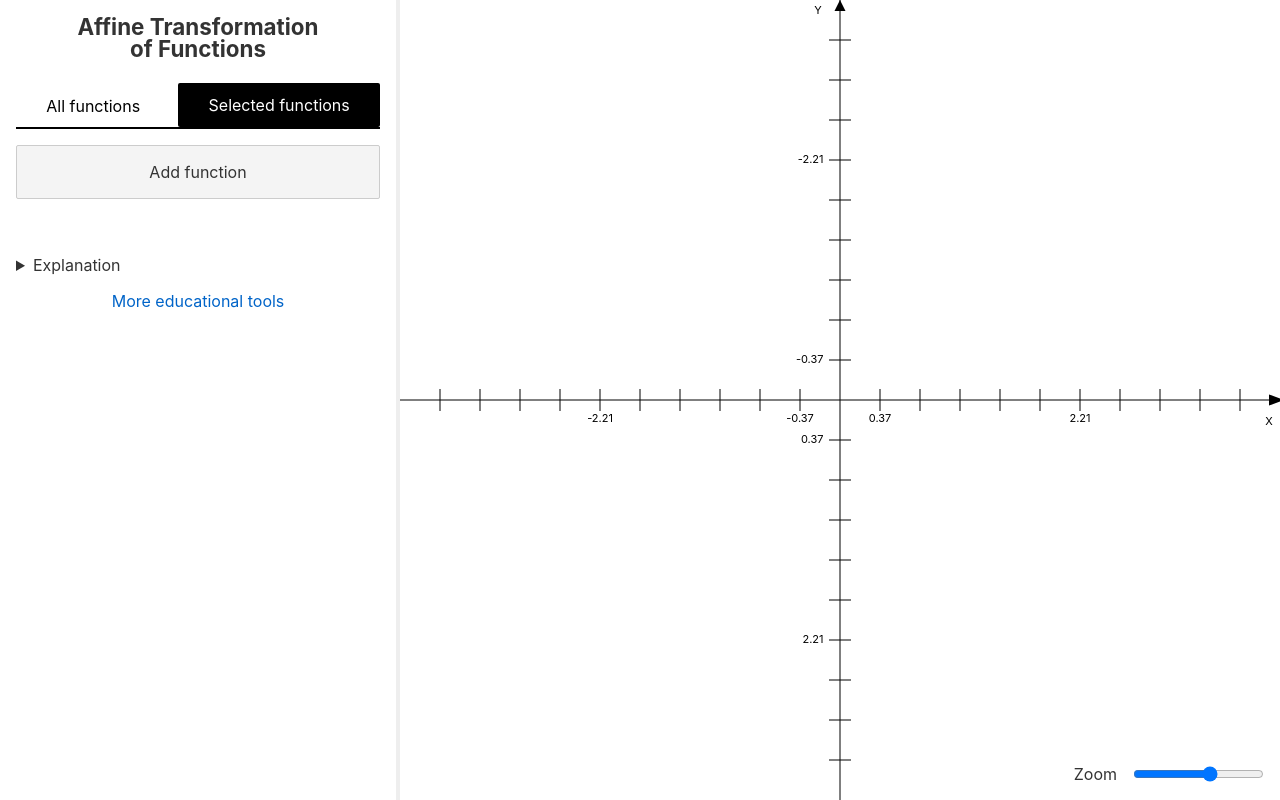
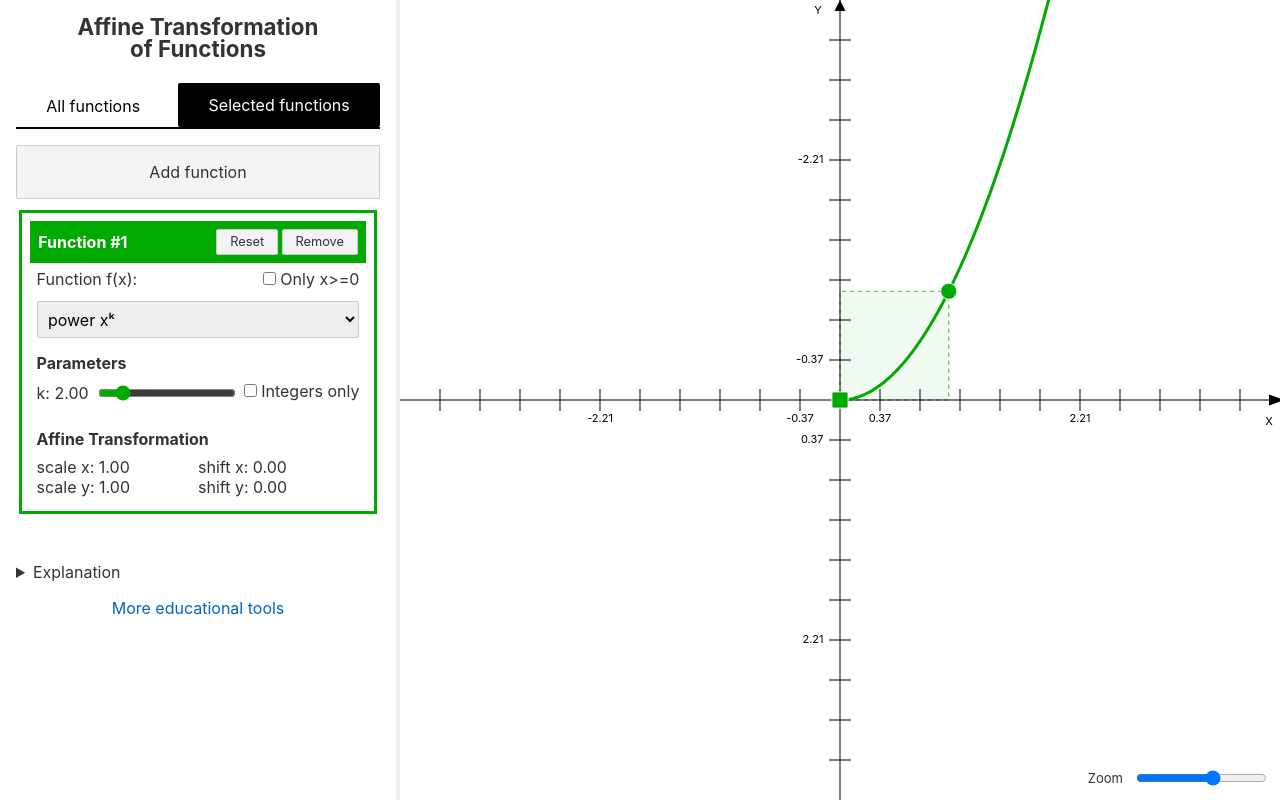
Before and after one commit to laszlokorte/affine-transformed-functions, a Svelte app: page / in a window 1280 px wide. Both pictures are taken after a click on the button "Selected functions". Built offline with nearby package versions, Linux system fonts and the light colour scheme.

Commit message:
improve ui

```diff
--- a/src/App.svelte
+++ b/src/App.svelte
@@ -2,6 +2,7 @@
 	const numFormat = new Intl.NumberFormat("en-US", {useGrouping:false, minimumFractionDigits: 2, maximumFractionDigits: 2,signDisplay:"auto"});
 	const numFormatSvg = new Intl.NumberFormat("en-US", {useGrouping:false, minimumFractionDigits: 2, maximumFractionDigits: 2,signDisplay:"auto"});
 	const intFormat = new Intl.NumberFormat("en-US", {useGrouping:false, minimumFractionDigits: 0, maximumFractionDigits: 0,signDisplay:"auto"});
+	const termFormat = new Intl.NumberFormat("en-US", {useGrouping:false, minimumFractionDigits: 2, maximumFractionDigits: 2,signDisplay:"never"});
 	import SVGCanvas from './SVGCanvas.svelte'
 
 
@@ -41,10 +42,13 @@
 	let pressLayer = null
 	let xdominant = true
 
+	let latestLayer = null
+
 
 
 	function reset(l) {
 		if(l===false) {
+			latestLayer = l
 			baseLayer.scale.x = 1
 			baseLayer.scale.y = 1
 			baseLayer.offset.x = 0
@@ -53,6 +57,7 @@
 			baseLayer.baseParam.value = 2
 			baseLayer.onlyPositives = false
 		} else{
+			latestLayer = false
 			layers[l].scale.x = 1
 			layers[l].scale.y = 1
 			layers[l].offset.x = 0
@@ -67,11 +72,13 @@
 		colors.push(layers[l].color)
 		colors = colors
 		layers = [...layers.slice(0, l), ...layers.slice(l+1)]
+		latestLayer = null
 	}
 
 	function removeAll(l) {
 		colors = [colors, ...layers.map(l=>l.color)]
 		layers = []
+		latestLayer = null
 	}
 
 	function addLayer() {
@@ -92,8 +99,12 @@
 	 			onlyPositives: false,
 	 			selectedFunction: 2,
 			}, ...layers]
+
+			latestLayer = layers.length - 1
 		}
 	}
+
+	addLayer()
 
 	function onMouseDown({detail: local}) {
 		if(!local.target.getAttribute('data-control')) {
@@ -108,7 +119,7 @@
 		pressOffset = control === 'offset'
 		pressScale = control === 'scale'
 		xdominant = true
-
+		latestLayer = pressLayer
 
 		if(pressOffset) {
 			press.initialx = (pressLayer === false ? baseLayer : layers[pressLayer]).offset.x
@@ -185,8 +196,8 @@
 	let functions = [
 		{previewColor: 'hsl(180, 0%,30%)', supportsScale:(s) => true, shortName: 'constant', unicodeExpression: '1', fractionalB: (bIsInt, x) => true, fn:(x, b) => 1},
 		{previewColor: 'hsl(0, 30%,50%)', supportsScale:(s) => true, shortName: 'linear', unicodeExpression: 'x', fractionalB: (bIsInt, x) => true, fn:(x, b) => x},
-		{previewColor: 'hsl(180, 90%,40%)', supportsScale:(s) => true, shortName: 'power', unicodeExpression: 'xᵏ', fractionalB: (bIsInt, x) => bIsInt || x>=0, fn:(x, b) => Math.pow(x, b)},
-		{previewColor: 'hsl(100, 80%,40%)', supportsScale:(s) => true, shortName: 'root', unicodeExpression: 'ᵏ√x', fractionalB: (bIsInt, x) => bIsInt || x>=0, fn:(x, b) => Math.pow(x, 1/b)},
+		{previewColor: 'hsl(100, 80%,40%)', supportsScale:(s) => true, shortName: 'power', unicodeExpression: 'xᵏ', fractionalB: (bIsInt, x) => bIsInt || x>=0, fn:(x, b) => Math.pow(x, b)},
+		{previewColor: 'hsl(180, 90%,40%)', supportsScale:(s) => true, shortName: 'root', unicodeExpression: 'ᵏ√x', fractionalB: (bIsInt, x) => bIsInt || x>=0, fn:(x, b) => Math.pow(x, 1/b)},
 		{previewColor: 'hsl(240, 90%,60%)', supportsScale:(s) => true, shortName: 'reciprocal', unicodeExpression: '1/xᵏ', fractionalB: (bIsInt, x) => bIsInt || x>0, fn:(x, b, sign) => x=== 0 ? (sign<0?(Infinity*Math.pow(-1,Math.ceil(b))):Infinity) : 1/Math.pow(x,b)},
 		{previewColor: 'hsl(290, 100%,45%)', supportsScale:(s) => true, shortName: 'exponential', unicodeExpression: 'kˣ', fractionalB: (bIsInt, x) => true, fn:(x, b) => Math.pow(b, x)},
 		{previewColor: 'hsl(300, 100%,50%)', supportsScale:(s) => true, shortName: 'logarithmic', unicodeExpression: 'logₖ(x)', fractionalB: (bIsInt, x) => true, fn:(x, b) => x >0 && b>0 ? Math.log(x)/Math.log(b) : (x<0?undefined:(b<1?1:-1)*Infinity)},
@@ -237,6 +248,7 @@
 		gap: 0.5em;
 		white-space: nowrap;
 		align-items: center;
+		margin-bottom: 1em;
 	}
 	button {
 		cursor: pointer;
@@ -269,6 +281,8 @@
 		bottom: 0;
 		padding: 1em;
 		z-index: 100;
+		user-select: none;
+		font-size: small;
 	}
 
 	input[type=range] {
@@ -364,6 +378,11 @@
 		margin: 0;
 		padding: 0.5em;
 	}
+
+	.scaling {
+		display: grid;
+		grid-template-columns: 1fr 1fr;
+	}
 </style>
 
 <div class="container">
@@ -407,21 +426,23 @@
 
 		</div>
 
-		<div class="checkbox-row">
-			<label for="param_a_base" style:display="inline-block" style:width="8em">A: {numFormat.format(baseLayer.scale.x)}</label>
-			<label for="param_b_base" style:display="inline-block" style:width="8em">B: {numFormat.format(baseLayer.scale.y)}</label>
-			<label for="param_c_base" style:display="inline-block" style:width="8em">C: {numFormat.format(baseLayer.offset.x)}</label>
-			<label for="param_d_base" style:display="inline-block" style:width="8em">D: {numFormat.format(baseLayer.offset.y)}</label>
-
+		<strong>Affine Transformation</strong>
+		<div class="scaling">
+			<label for="param_a_base" style:display="inline-block" style:width="8em">scale x: {numFormat.format(baseLayer.scale.x)}</label>
+			<label for="param_c_base" style:display="inline-block" style:width="8em">shift x: {numFormat.format(baseLayer.offset.x)}</label>
+			<label for="param_b_base" style:display="inline-block" style:width="8em">scale y: {numFormat.format(baseLayer.scale.y)}</label>
+			<label for="param_d_base" style:display="inline-block" style:width="8em">shift y: {numFormat.format(baseLayer.offset.y)}</label>
 		</div>
-
+		<div style="margin: 1em; text-align: center;font-weight: bold;">
+			y = {termFormat.format(baseLayer.scale.y)} ⋅ f({termFormat.format(baseLayer.scale.x)} ⋅ x {baseLayer.offset.x>0?'-':'+'} {termFormat.format(baseLayer.offset.x)}) + {termFormat.format(baseLayer.offset.y)}
+		</div>
 
 	</div>
 
 	{:else}
 
 	<div style:display="flex" style:gap="0.5em">
-		<button disabled={!colors.length} class="big-button" on:click={addLayer}>
+		<button disabled={!colors.length} class="big-button" on:click={() => addLayer()}>
 			Add function
 		</button>
 	</div>
@@ -430,8 +451,8 @@
 
 
 
-	<div class="layer-box" style:--layer-color={layer.color}>
-		<h3><label style:flex-grow="1">Function #{l+1}
+	<div on:mousedown={() => {latestLayer = l}} class="layer-box" style:--layer-color={layer.color}>
+		<h3><label style:flex-grow="1">Function #{layers.length - l}
 			<input type="color" style:display="none" bind:value={layer.color} /></label>
 			<span>
 				<button on:click={() => reset(l)}>Reset</button>
@@ -460,11 +481,14 @@
 					<label><input type="checkbox" bind:checked={layer.baseParam.integer} /> Integers only</label>
 
 				</div>
-				<div class="checkbox-row">
-					<label for="param_a_{l}" style:display="inline-block" style:width="8em">A: {numFormat.format(layer.scale.x)}</label>
-					<label for="param_b_{l}" style:display="inline-block" style:width="8em">B: {numFormat.format(layer.scale.y)}</label>
-					<label for="param_c_{l}" style:display="inline-block" style:width="8em">C: {numFormat.format(layer.offset.x)}</label>
-					<label for="param_d_{l}" style:display="inline-block" style:width="8em">D: {numFormat.format(layer.offset.y)}</label>
+
+				<strong>Affine Transformation</strong>
+
+				<div class="scaling">
+					<label for="param_a_{l}" style:display="inline-block" style:width="8em">scale x: {numFormat.format(layer.scale.x)}</label>
+					<label for="param_c_{l}" style:display="inline-block" style:width="8em">shift x: {numFormat.format(layer.offset.x)}</label>
+					<label for="param_b_{l}" style:display="inline-block" style:width="8em">scale y: {numFormat.format(layer.scale.y)}</label>
+					<label for="param_d_{l}" style:display="inline-block" style:width="8em">shift y: {numFormat.format(layer.offset.y)}</label>
 
 				</div>
 			</div>
@@ -494,9 +518,8 @@
 		<a href="https://tools.laszlokorte.de" title="More educational tools">More educational tools</a>
 	</p>
 
-	<label class="zoom-control" on:wheel|preventDefault={onWheel}>
-		Zoom
-	<input type="range" min={-5} max="5" step={0.05} bind:value={zoomFactor} />
+	<label class="zoom-control" on:wheel|preventDefault={onWheel} on:dblclick|preventDefault={() => zoomFactor = 1}>
+		Zoom <input type="range" min={-5} max="5" step={0.05} bind:value={zoomFactor} />
 	</label>
 </div>
 
@@ -577,6 +600,14 @@
 
 		<rect data-layer={l} data-control="scale" x={(layer.scale.x+layer.offset.x) * zoom - 10} y={-(layer.offset.y+layer.scale.y) * zoom - 10} height="20" width="20" fill="{layer.color}" rx="10" ry="10" stroke="white"></rect>
 	{/each}
+	{#if layers[latestLayer]}
+	<rect data-layer={latestLayer} data-control="offset" x={layers[latestLayer].offset.x * zoom - 20} y={-layers[latestLayer].offset.y * zoom - 20} height="40" width="40" fill="none" stroke="none"></rect>
+	<rect data-layer={latestLayer} data-control="scale" x={(layers[latestLayer].scale.x+layers[latestLayer].offset.x) * zoom - 20} y={-(layers[latestLayer].offset.y+layers[latestLayer].scale.y) * zoom - 20} height="40" width="40" fill="none" rx="20" ry="20" stroke="none"></rect>
+
+	<rect data-layer={latestLayer} data-control="offset" x={layers[latestLayer].offset.x * zoom - 10} y={-layers[latestLayer].offset.y * zoom - 10} height="20" width="20" fill="{layers[latestLayer].color}" stroke="white"></rect>
+	<rect data-layer={latestLayer} data-control="scale" x={(layers[latestLayer].scale.x+layers[latestLayer].offset.x) * zoom - 10} y={-(layers[latestLayer].offset.y+layers[latestLayer].scale.y) * zoom - 10} height="20" width="20" fill="{layers[latestLayer].color}" rx="10" ry="10" stroke="white"></rect>
+
+	{/if}
 	{:else}
 		{@const resLeft = clamp(maxVisible.x +baseLayer.offset.x*zoom, 0, maxVisible.x-minVisible.x) / 2}
 		{@const resRight = clamp(-baseLayer.offset.x*zoom - minVisible.x, 0, maxVisible.x-minVisible.x) / 2}
```
